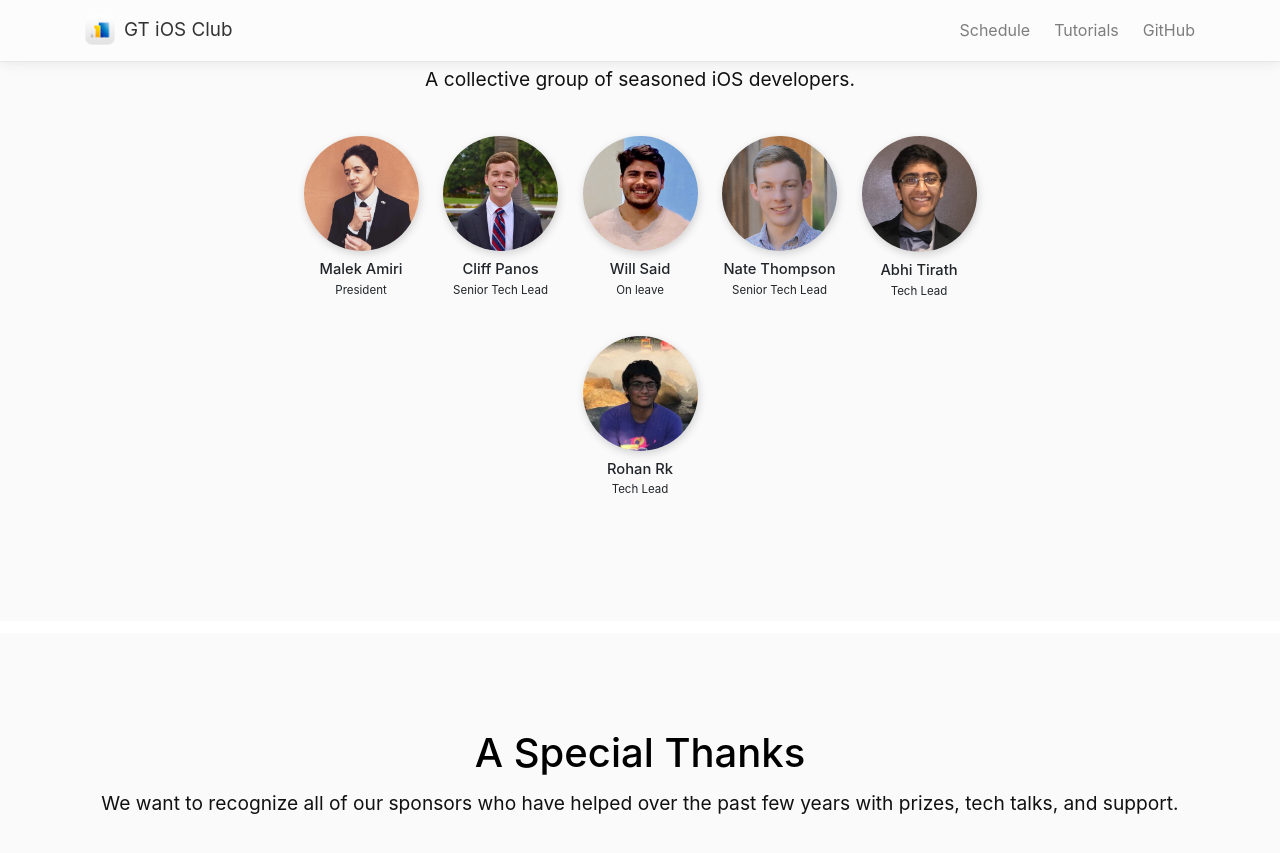
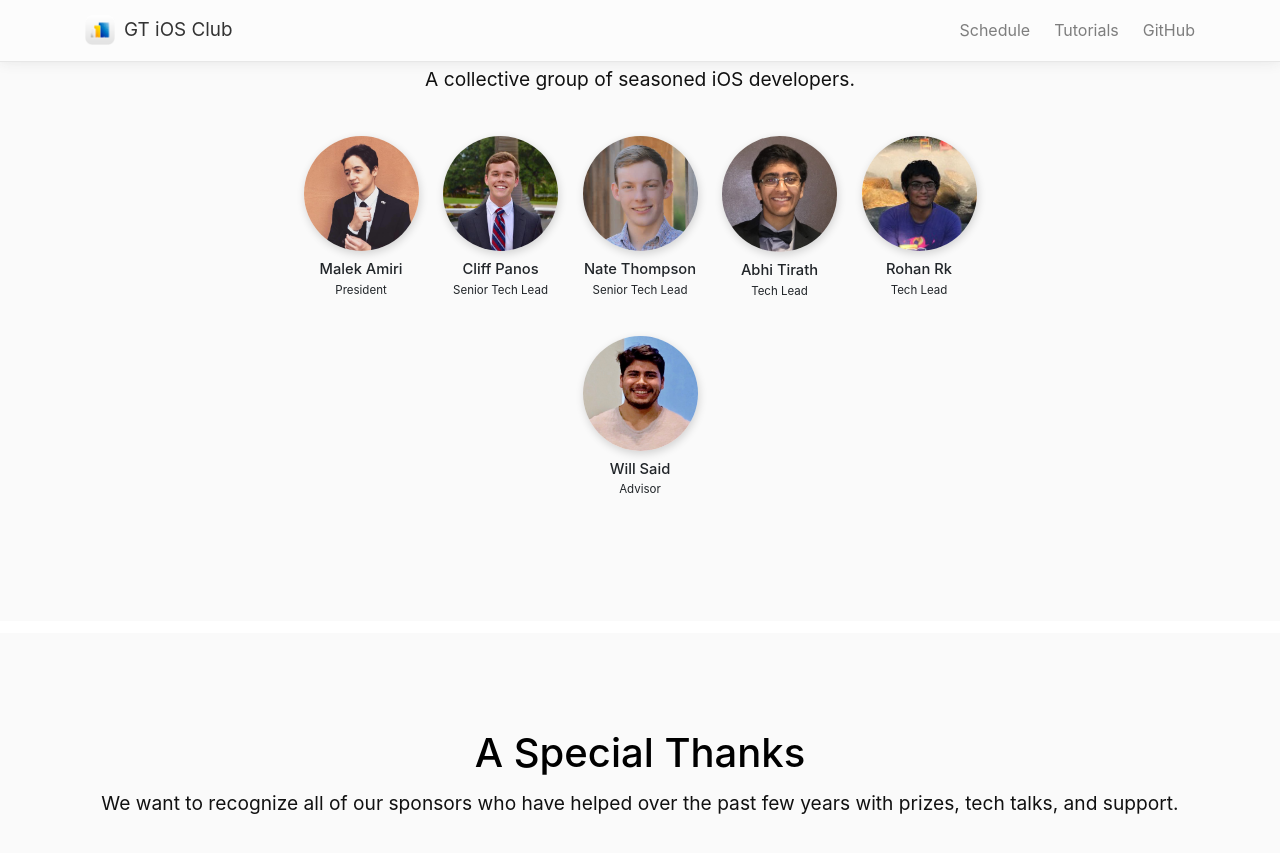
Before and after one commit to gtiosclub/gtios.club, a Jekyll site: the page built from index.md, in a window 1280 px wide and 900 px high, scrolled down 1619 px. Shown: the top 853 px of the window. Built offline with Jekyll 4.4.1, drawn with Linux system fonts in a browser that asks for light colours; nearby versions of some CDN libraries; comment, search, counter and statistics services are not loaded.

Commit message:
Update team.yml

```diff
--- a/_data/officers/team.yml
+++ b/_data/officers/team.yml
@@ -10,10 +10,7 @@
   pic: "/images/home/officers/cliff.jpg"
   github: "https://github.com/cliffpanos"
 
-- name: "Will Said"
-  job: "On leave"
-  pic: "/images/home/officers/will.jpg"
-  github: "http://willsaid.com"
+
 
 #- name: "Cal Stephens"
 #  job: "Advisor"
@@ -53,3 +50,8 @@
   job: "Tech Lead"
   pic: "/images/home/officers/rohan.jpg"
   github: "https://github.com/rohanrk"
+
+- name: "Will Said"
+  job: "Advisor"
+  pic: "/images/home/officers/will.jpg"
+  github: "http://willsaid.com"
```
